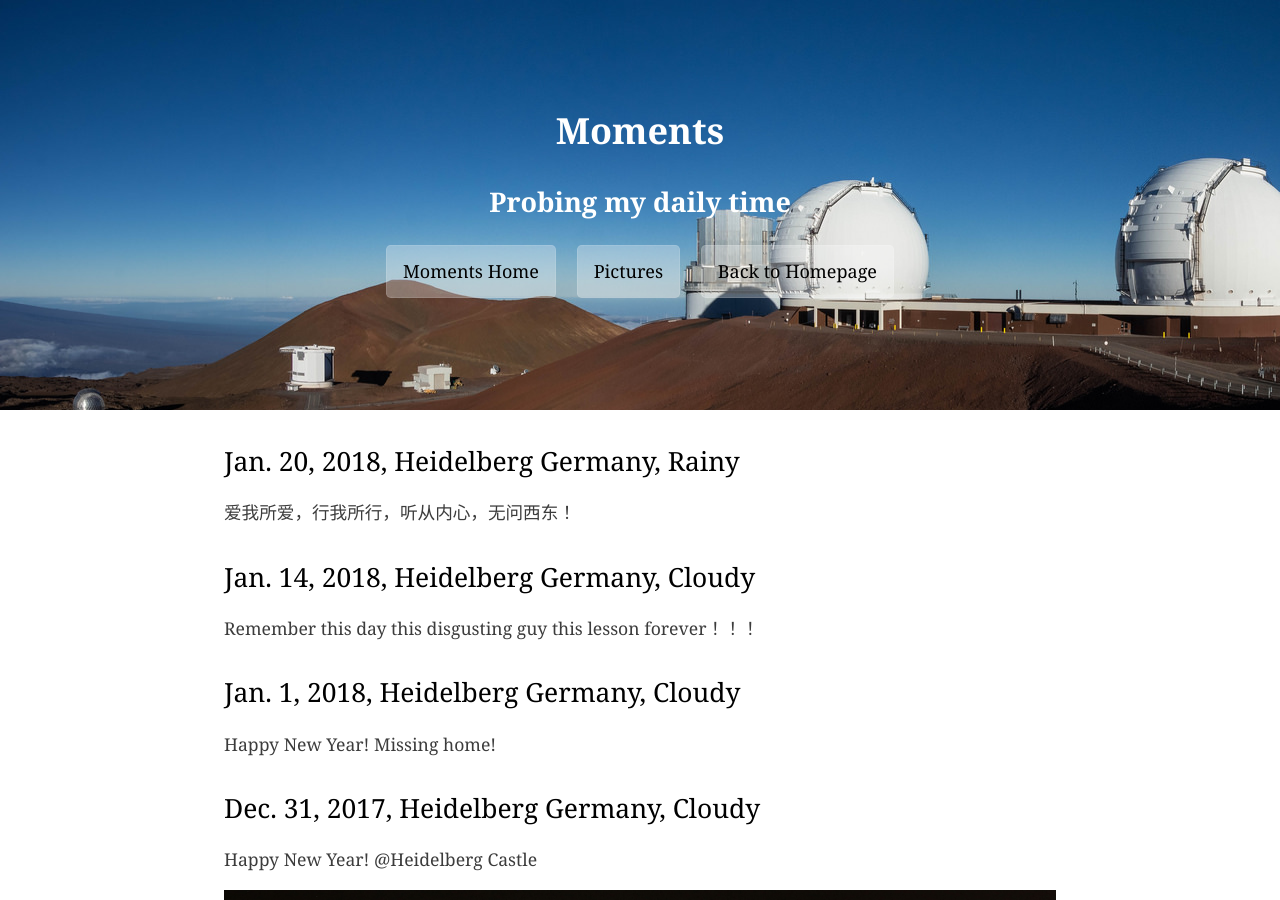
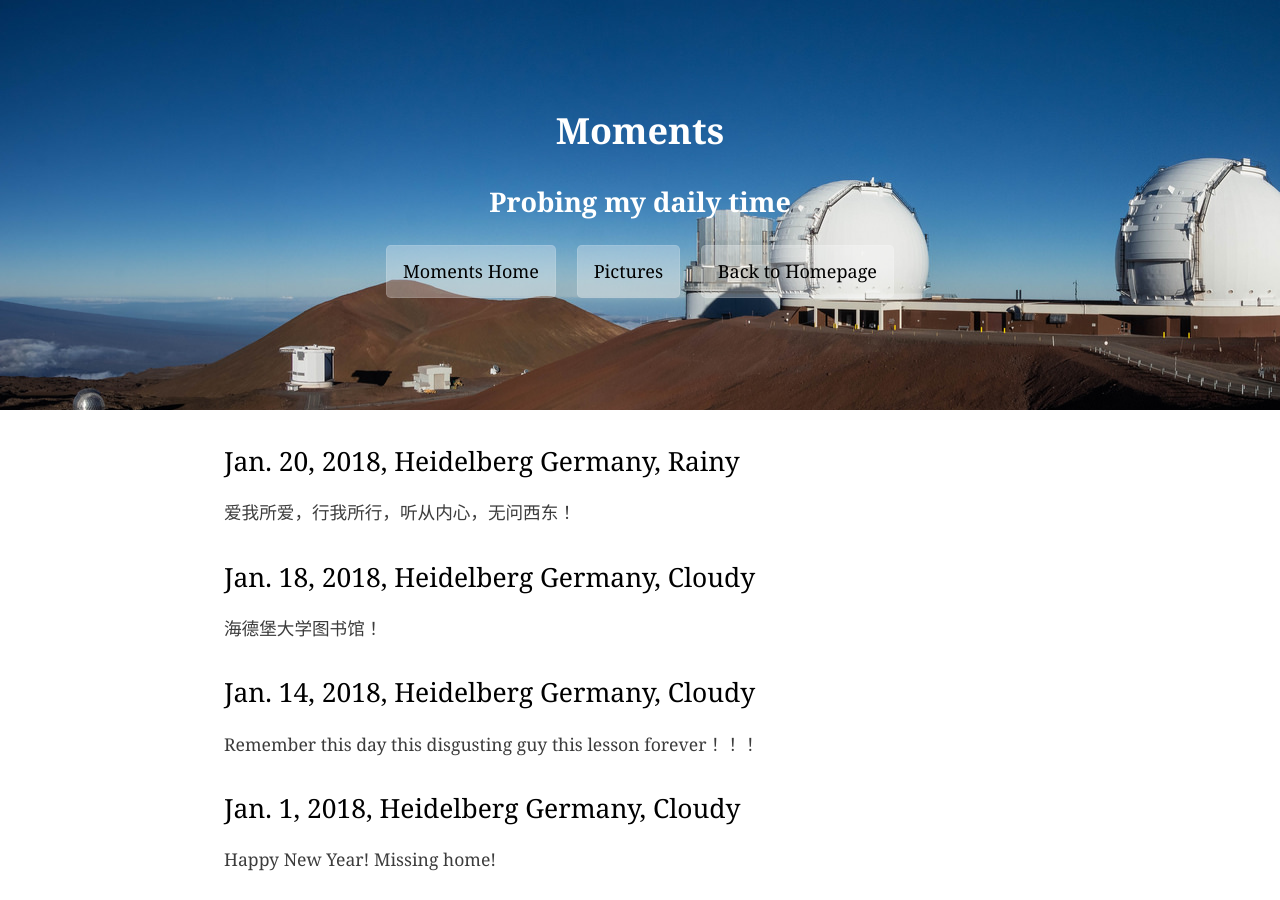
Before and after one commit to zcp521/zcp521.github.io, a Jekyll site: the page built from moments.md, in a window 1280 px wide and 900 px high. Built offline with Jekyll 4.4.1, drawn with Linux system fonts in a browser that asks for light colours.

Commit message:
Update moments.md

```diff
--- a/moments.md
+++ b/moments.md
@@ -7,6 +7,11 @@ tagline: "Probing my daily time"
 ## Jan. 20, 2018, Heidelberg Germany, Rainy
 
 爱我所爱，行我所行，听从内心，无问西东！
+
+
+## Jan. 18, 2018, Heidelberg Germany, Cloudy
+
+海德堡大学图书馆！
 
 
 ## Jan. 14, 2018, Heidelberg Germany, Cloudy
```
